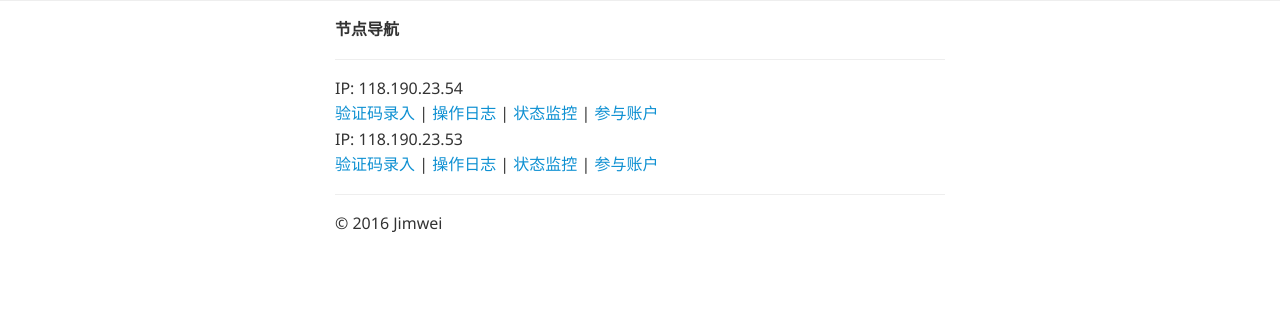
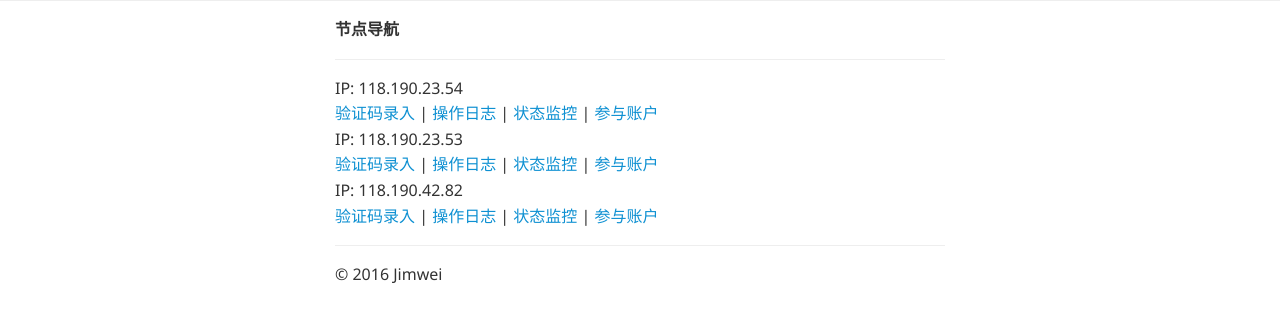
Before and after one commit to weikejun/bid_script, a PHP site: page / in a window 1280 px wide. Shown: the top 322 px of the page. Run offline with PHP 8.4, Linux system fonts and the light colour scheme; some web fonts are replaced.

Commit message:
index add node

```diff
--- a/captcha/index.php
+++ b/captcha/index.php
@@ -35,6 +35,7 @@
     <hr>
     <div>IP: 118.190.23.54<br /><a href="http://118.190.23.54/captcha/input.php">验证码录入</a> | <a href="http://118.190.23.54/captcha/actLog.php">操作日志</a> | <a href="http://118.190.23.54/captcha/monitor.php">状态监控</a> | <a href="http://118.190.23.54/captcha/user.php">参与账户</a></div>
     <div>IP: 118.190.23.53<br /><a href="http://118.190.23.53/captcha/input.php">验证码录入</a> | <a href="http://118.190.23.53/captcha/actLog.php">操作日志</a> | <a href="http://118.190.23.53/captcha/monitor.php">状态监控</a> | <a href="http://118.190.23.53/captcha/user.php">参与账户</a></div>
+    <div>IP: 118.190.42.82<br /><a href="http://118.190.42.82/captcha/input.php">验证码录入</a> | <a href="http://118.190.42.82/captcha/actLog.php">操作日志</a> | <a href="http://118.190.42.82/captcha/monitor.php">状态监控</a> | <a href="http://118.190.42.82/captcha/user.php">参与账户</a></div>
     <hr>
     <p>© 2016 Jimwei </p>
   </div>
```
